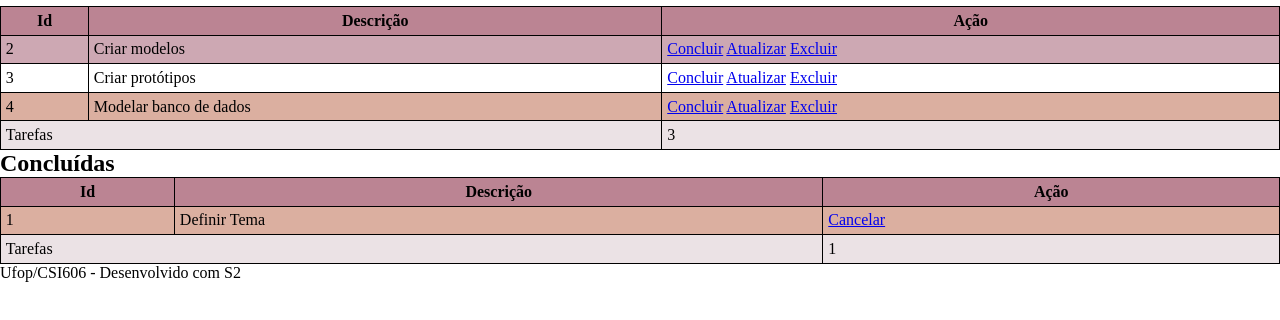
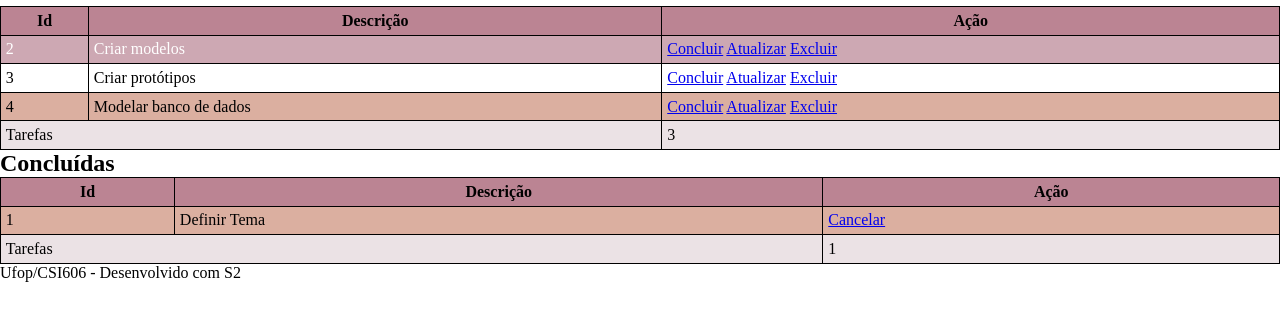
Before and after one commit to Ivynaaa/Sistemas-Web-I, a plain HTML site: page css_01/project_control/index.html in a window 1280 px wide. In both pictures the pointer is over the element 640 px from the left and 125 px from the top of the page. Shown: the part 76-396 px from the top of the page. Drawn offline with Linux system fonts and the light colour scheme.

Commit message:
teste commit

```diff
--- a/css_01/project_control/css/app.css
+++ b/css_01/project_control/css/app.css
@@ -53,7 +53,7 @@ tbody > tr:hover{
     color: #000;
 }
 
-tbody > tr:{
+tbody > tr:hover{
     text-decoration: none;
-    color: #000;
+    color: #fff;
 }
```
